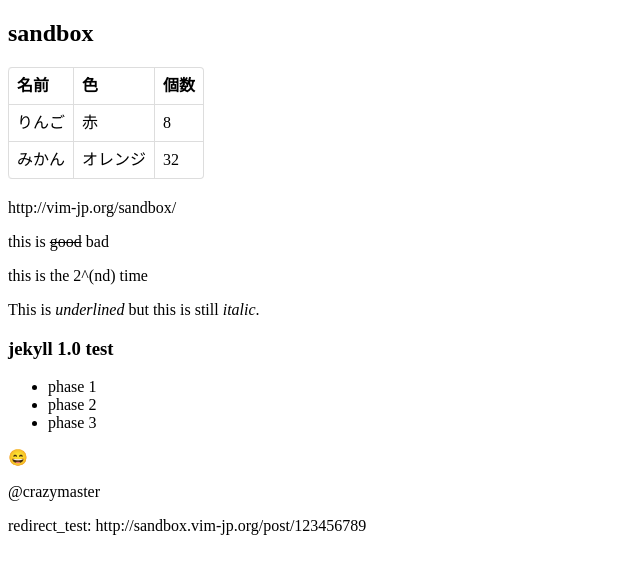
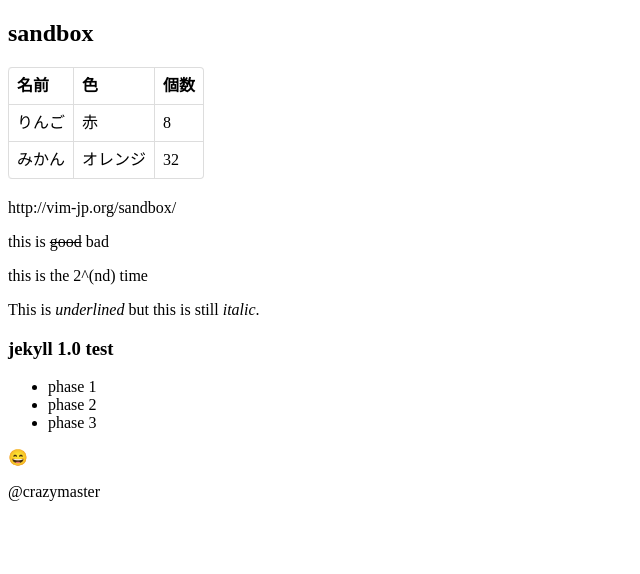
Before and after one commit to vim-jp/sandbox, a Jekyll site: the page built from index.md, in a window 1280 px wide. Shown: the top 574 px of the page, without its empty margins (0-640 px from the left). Built offline with Jekyll 4.4.1, drawn with Linux system fonts in a browser that asks for light colours; emoji names are drawn with the system emoji font; Markdown is read by kramdown in place of the engine named in the settings.

Commit message:
Remove redirect plugin うまくいかないので一旦削除

```diff
--- a/_config.yml
+++ b/_config.yml
@@ -11,4 +11,3 @@
 gems:
   - jekyll-mentions
   - jemoji
-  - jekyll-redirect-from
--- a/_posts/2013-05-12-test.mkd
+++ b/_posts/2013-05-12-test.mkd
@@ -1,7 +1,6 @@
 ---
 layout: default
 title: これは長いタイトルと本文のテストです。
-redirect_from: /post/123456789
 ---
 これは長いタイトルと本文のテストです。
 これは長いタイトルと本文のテストです。
--- a/index.md
+++ b/index.md
@@ -25,5 +25,3 @@
 :smile:
 
 @crazymaster
-
-redirect_test: http://sandbox.vim-jp.org/post/123456789
```
